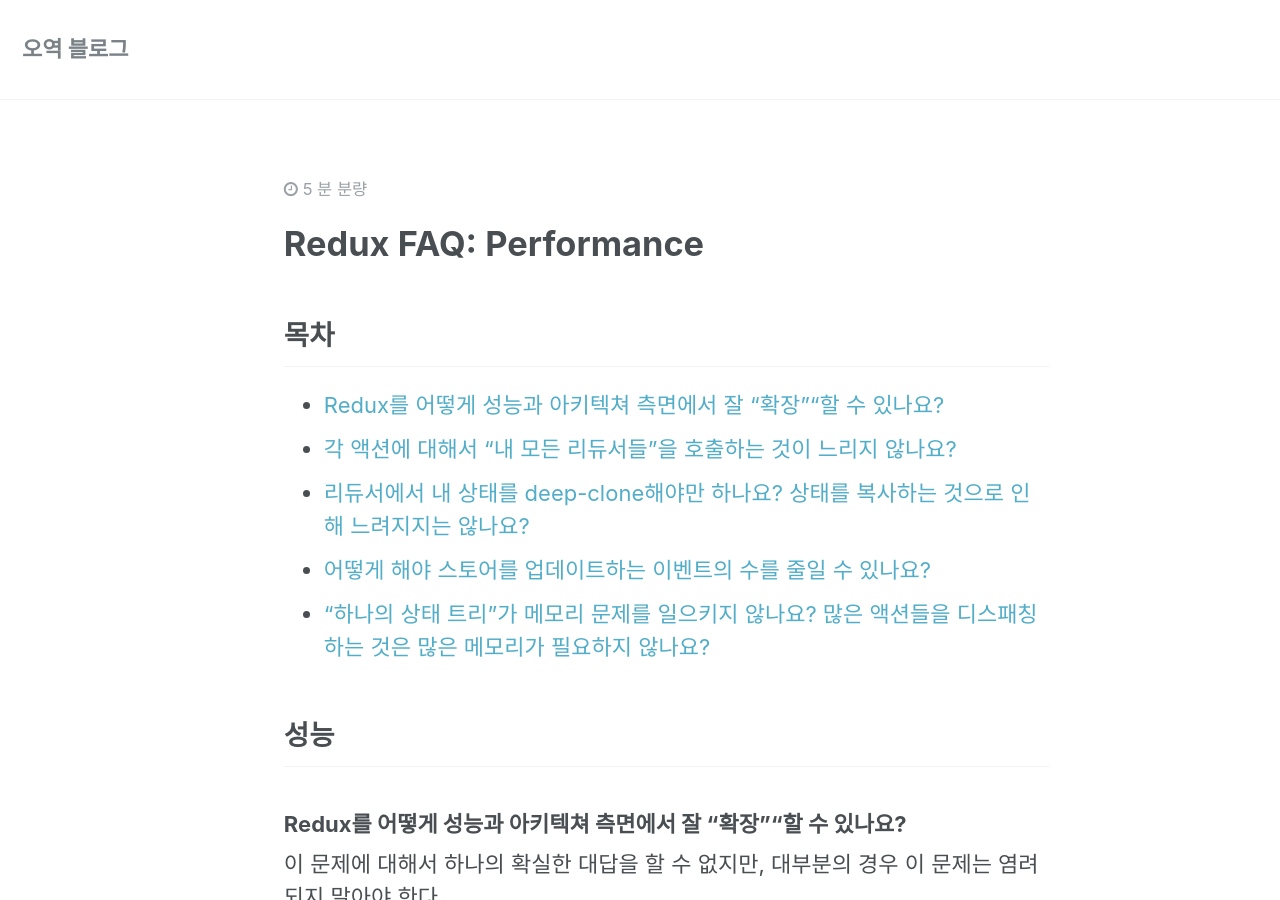
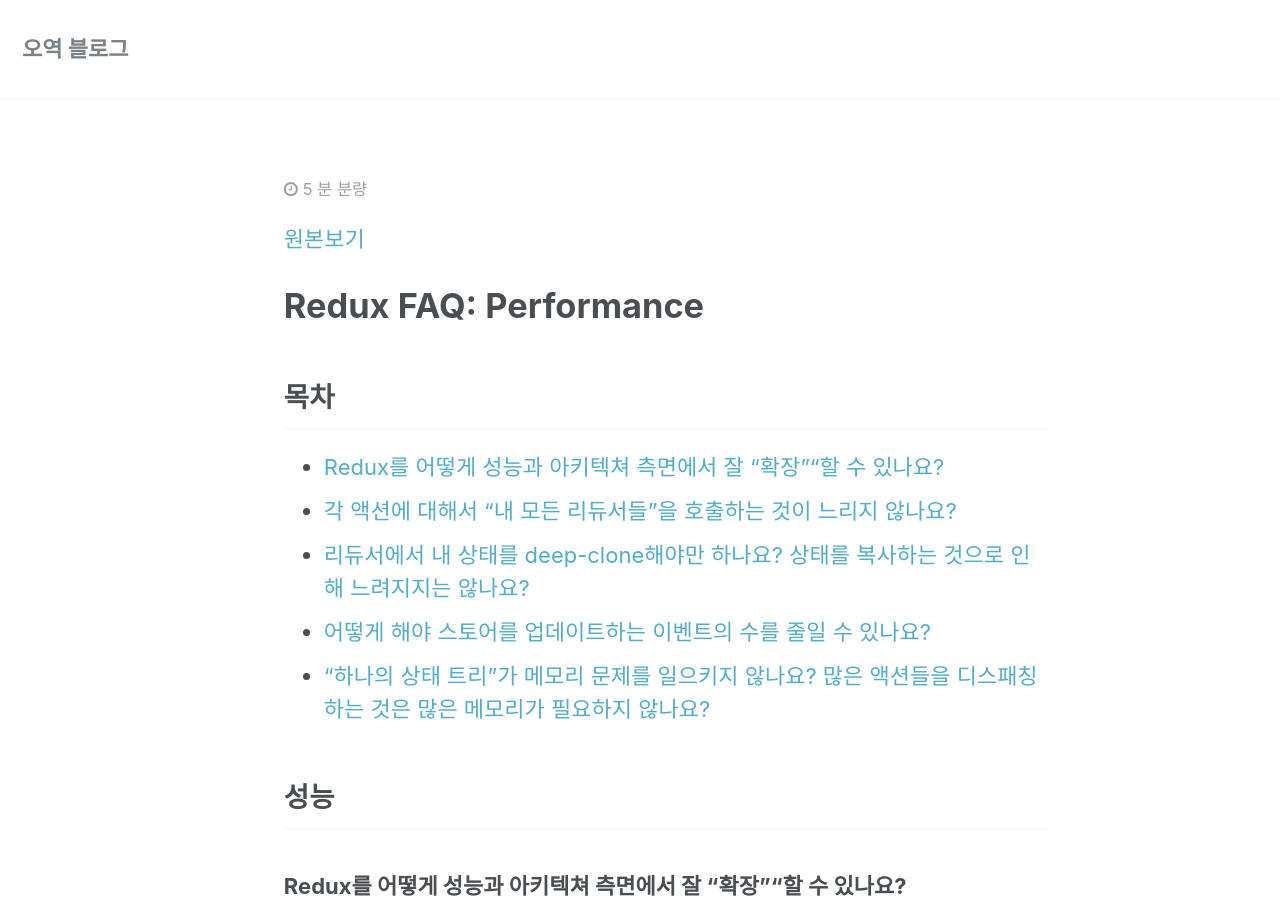
Before and after one commit to orezytivarg/orezytivarg.github.io, a Jekyll site: the page built from _posts/2017-01-09-redux-faq-performance.md, in a window 1280 px wide and 900 px high. Built offline with Jekyll 4.4.1, drawn with Linux system fonts in a browser that asks for light colours.

Commit message:
add link to original doc in post

```diff
--- a/_posts/2017-01-09-redux-faq-performance.md
+++ b/_posts/2017-01-09-redux-faq-performance.md
@@ -3,6 +3,7 @@
 title: Redux FAQ: Performance
 category: Redux
 ---
+[원본보기](redux.js.org/docs/faq/Performance.html)
 # Redux FAQ: Performance
 
 ## 목차
```
